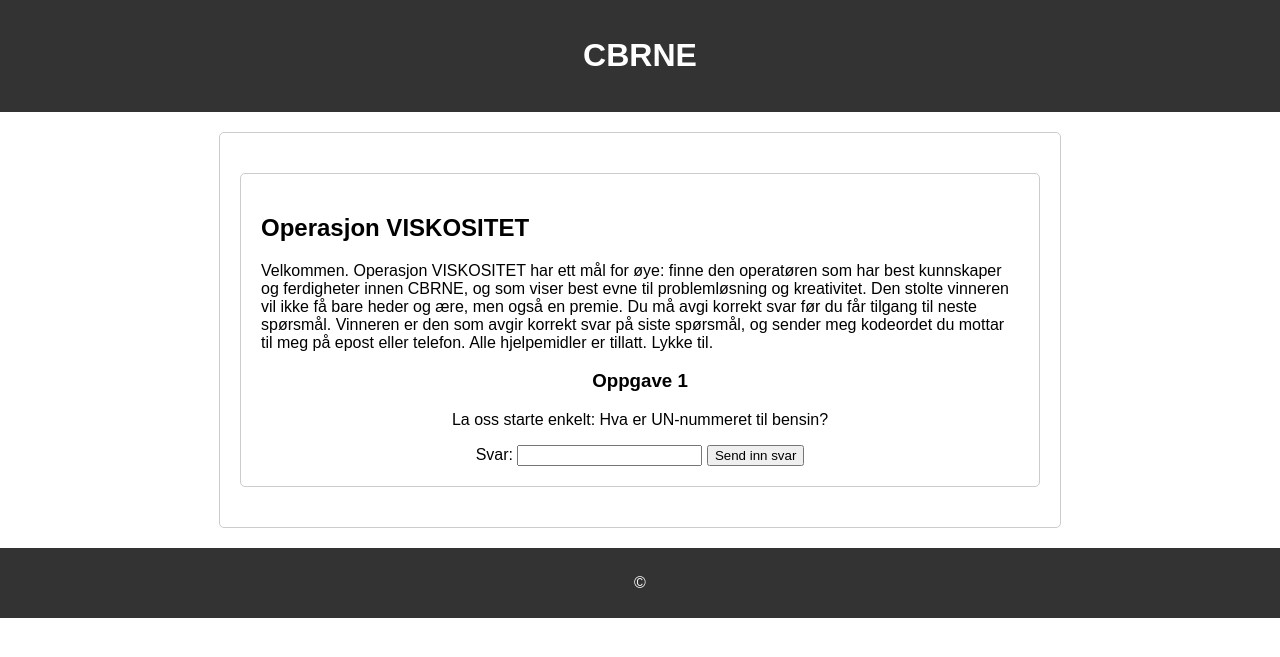
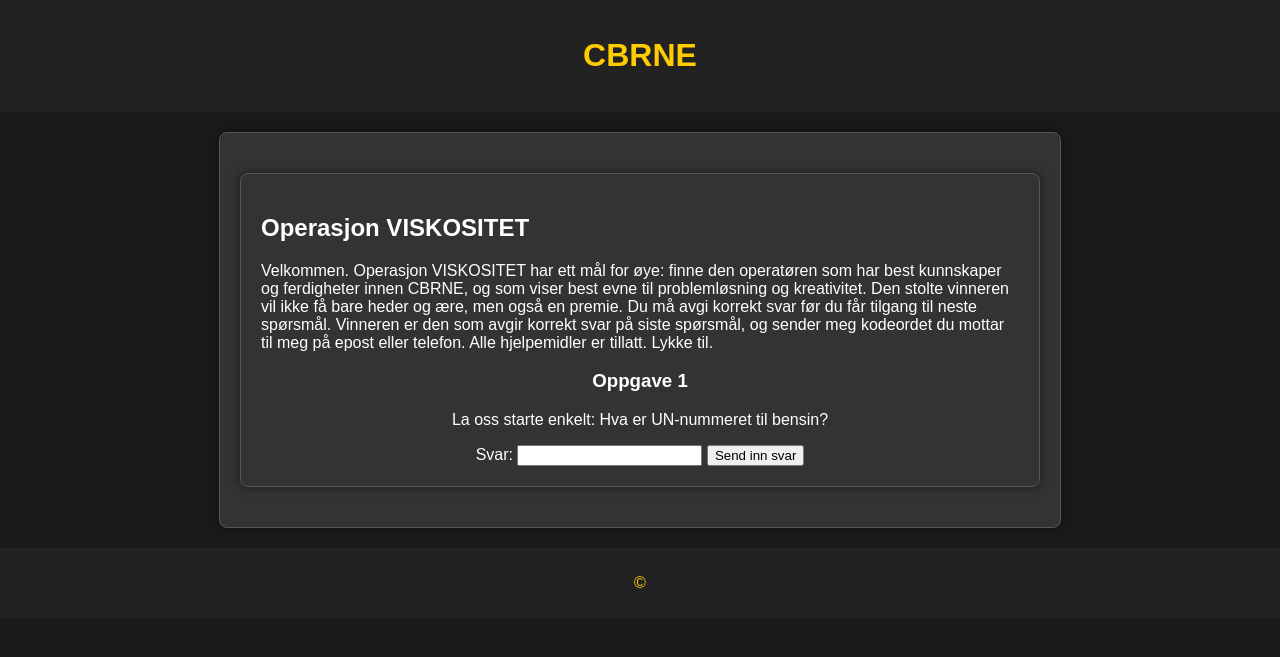
Before and after one commit to grevlinger/CBRNE, a Jekyll site: the page built from index.html, in a window 1280 px wide. Shown: the top 657 px of the page. Built offline with Jekyll 4.4.1, drawn with Linux system fonts in a browser that asks for light colours.

Commit message:
Update style.css

```diff
--- a/assets/css/style.css
+++ b/assets/css/style.css
@@ -1,15 +1,15 @@
-/* style.css */
-
 body {
     font-family: 'Arial', sans-serif;
     margin: 0;
     padding: 0;
     box-sizing: border-box;
+    background-color: #1a1a1a; /* Mørk bakgrunnsfarge */
+    color: #fff; /* Hvit tekstfarge */
 }
 
 header {
-    background-color: #333;
-    color: #fff;
+    background-color: #222; /* Mørkere header-bakgrunn */
+    color: #ffcc00; /* Gul header-tekstfarge */
     text-align: center;
     padding: 1em;
 }
@@ -18,17 +18,18 @@ main {
     max-width: 800px;
     margin: 20px auto;
     padding: 20px;
-    background-color: #fff;
-    border: 1px solid #ccc;
-    border-radius: 5px;
+    background-color: #333; /* Mørkere hovedbakgrunn */
+    border: 1px solid #555; /* Mørkere grensefarge */
+    border-radius: 8px; /* Rundede hjørner for en penere effekt */
+    box-shadow: 0 0 10px rgba(0, 0, 0, 0.5); /* Skyggeeffekt for løfting */
 }
 
 footer {
     text-align: center;
     margin-top: 20px;
     padding: 10px;
-    background-color: #333;
-    color: #fff;
+    background-color: #222; /* Mørkere footer-bakgrunn */
+    color: #ffcc00; /* Gul footer-tekstfarge */
 }
 
 section {
```
